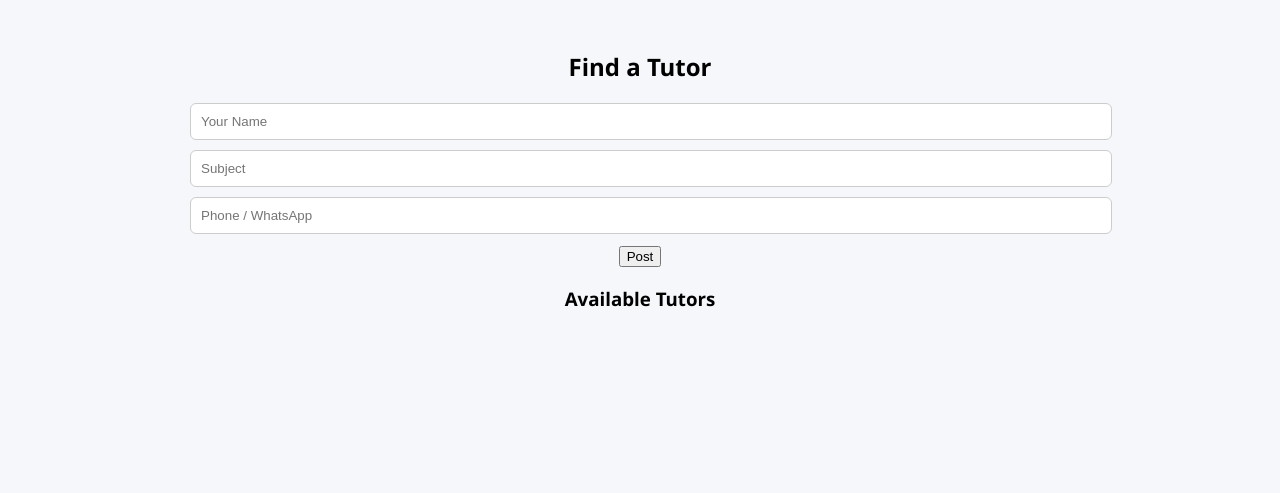
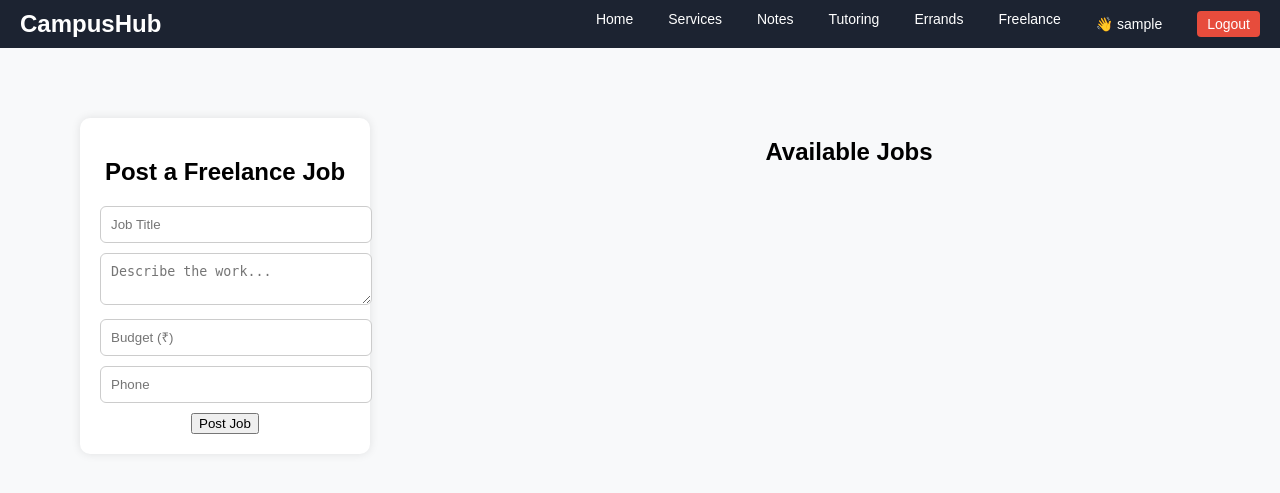
Before and after one commit to mohit1003-s/Nerd-Herd, a Flask app: page /freelance in a window 1280 px wide. Shown: the top 493 px of the page. Run offline with Flask 3, Linux system fonts and the light colour scheme; the visitor is signed in with stand-in values (Sample User, id 1); data that the repository does not hold is empty.

Commit message:
Update freelance.html

```diff
--- a/templates/freelance.html
+++ b/templates/freelance.html
@@ -1,44 +1,51 @@
-<!DOCTYPE html>
-<html>
-<head>
-<title>Tutoring</title>
-<link rel="stylesheet" href="{{ url_for('static', filename='style.css') }}">
-</head>
+{% extends "base.html" %}
 
-<body>
+{% block content %}
 
-<div class="container">
+<div class="main-container">
 
-<h2>Find a Tutor</h2>
+    <!-- LEFT: POST JOB -->
+    <div class="left">
+        <div class="card">
+            <h2>Post a Freelance Job</h2>
 
-<form method="POST">
+            <form method="POST" action="/freelance">
+                <input type="text" name="title" placeholder="Job Title" required>
 
-<input type="text" name="name" placeholder="Your Name" required>
+                <textarea name="description" placeholder="Describe the work..." required></textarea>
 
-<input type="text" name="subject" placeholder="Subject" required>
+                <input type="number" name="price" placeholder="Budget (₹)" required>
 
-<input
-  type="text"
-  name="contact"
-  placeholder="Phone / WhatsApp"
-  pattern="[0-9]{10}"
-  title="Enter 10 digit number"
-  required>
-<button type="submit">Post</button>
+                <input type="tel" name="contact" placeholder="Phone" required>
 
-</form>
+                <button type="submit">Post Job</button>
+            </form>
+        </div>
+    </div>
 
-<h3>Available Tutors</h3>
+    <!-- RIGHT: JOBS -->
+    <div class="right">
+        <h2>Available Jobs</h2>
 
-<ul>
-{% for tutor in tutors %}
-<li>
-{{ tutor[1] }} | {{ tutor[2] }} | {{ tutor[3] }}
-</li>
-{% endfor %}
-</ul>
+        {% for job in jobs %}
+        <div class="job-card">
+            <h3>{{ job.title }}</h3>
+            <p>{{ job.description }}</p>
+            <p class="price">₹ {{ job.price }}</p>
+
+            <p class="contact">📞 {{ job.contact }}</p>
+
+            <a href="https://wa.me/{{ job.contact }}" target="_blank" class="whatsapp">WhatsApp</a>
+
+            {% if session.get("user") == job.owner %}
+            <form method="POST" action="/delete_freelance/{{ job.id }}">
+                <button class="delete-btn">Delete</button>
+            </form>
+            {% endif %}
+        </div>
+        {% endfor %}
+    </div>
 
 </div>
 
-</body>
-</html>
+{% endblock %}
```
